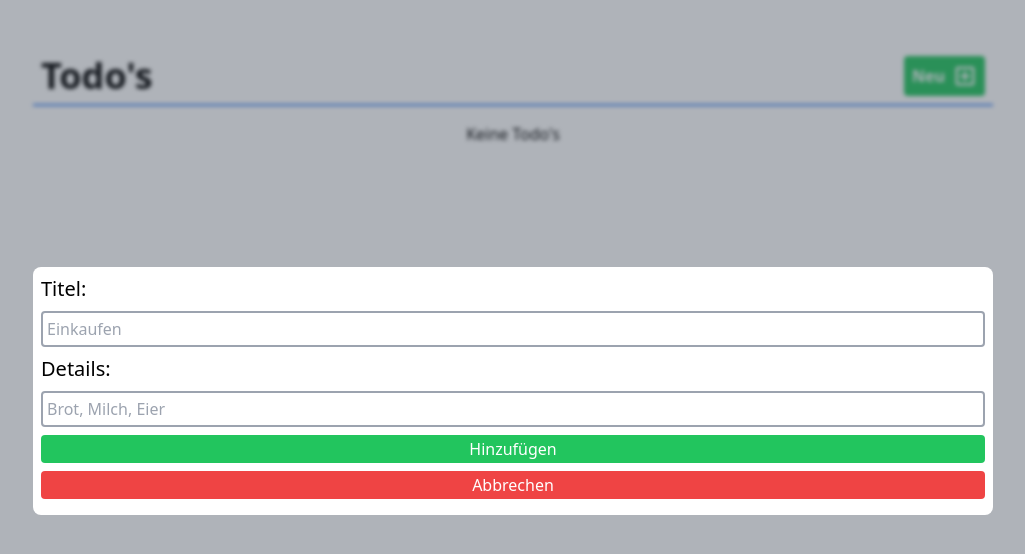
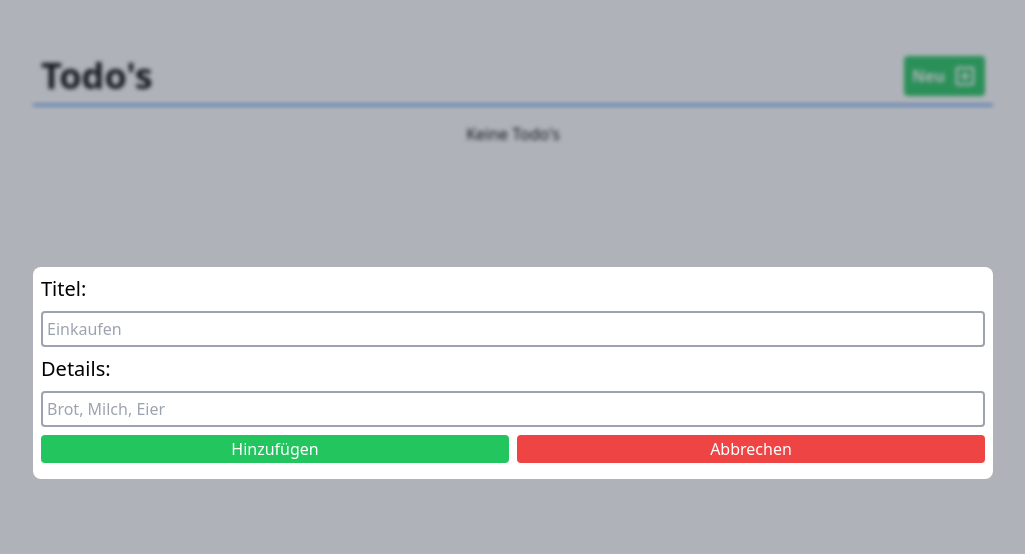
Before and after one commit to nischelf/proplex-coding-challenge, a React (Vite) app: page / in a window 1280 px wide. Both pictures are taken after a click on the button "Neu". Shown: the top 554 px of the page, without its empty margins (127-1152 px from the left). Built offline with nearby package versions, Linux system fonts and the light colour scheme.

Commit message:
adjust layout for input buttons

```diff
--- a/src/components/TodoInput.tsx
+++ b/src/components/TodoInput.tsx
@@ -44,6 +44,7 @@ export default function TodoInput({
           onChange={detailsChange}
           className="rounded border-2 border-gray-400 w-full p-1 md:text-xl lg:text-base"
         />
+        <div className="flex flex-col lg:flex-row gap-2">
           {addMode ? (
             <button
               onClick={addTodoHandler}
@@ -65,6 +66,7 @@ export default function TodoInput({
           >
             Abbrechen
           </button>
+        </div>
         <p className="text-red-500 font-bold">{errorMsg}</p>
       </div>
     </div>
```
Lines whose indentation alone changed are shown as unchanged.
